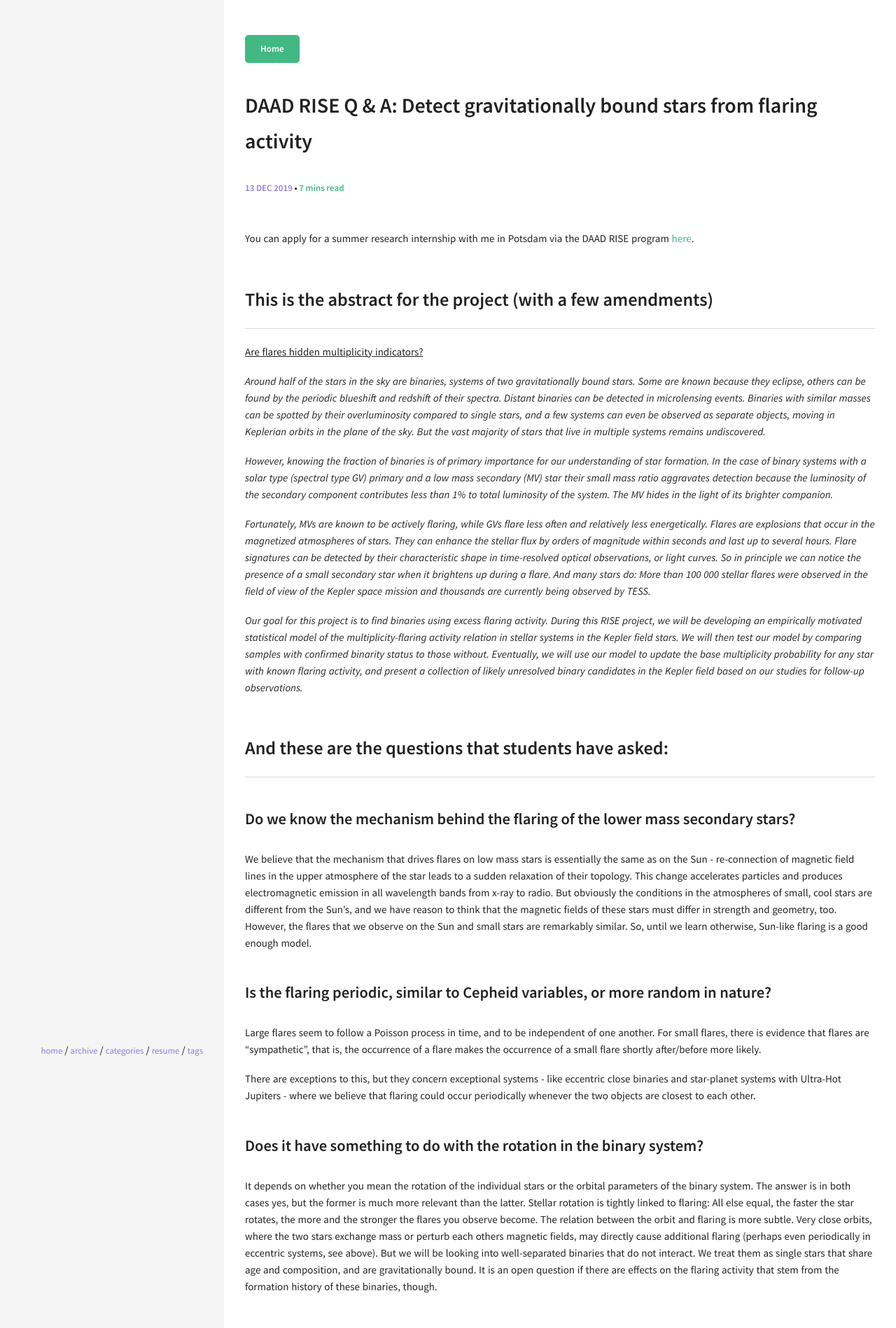
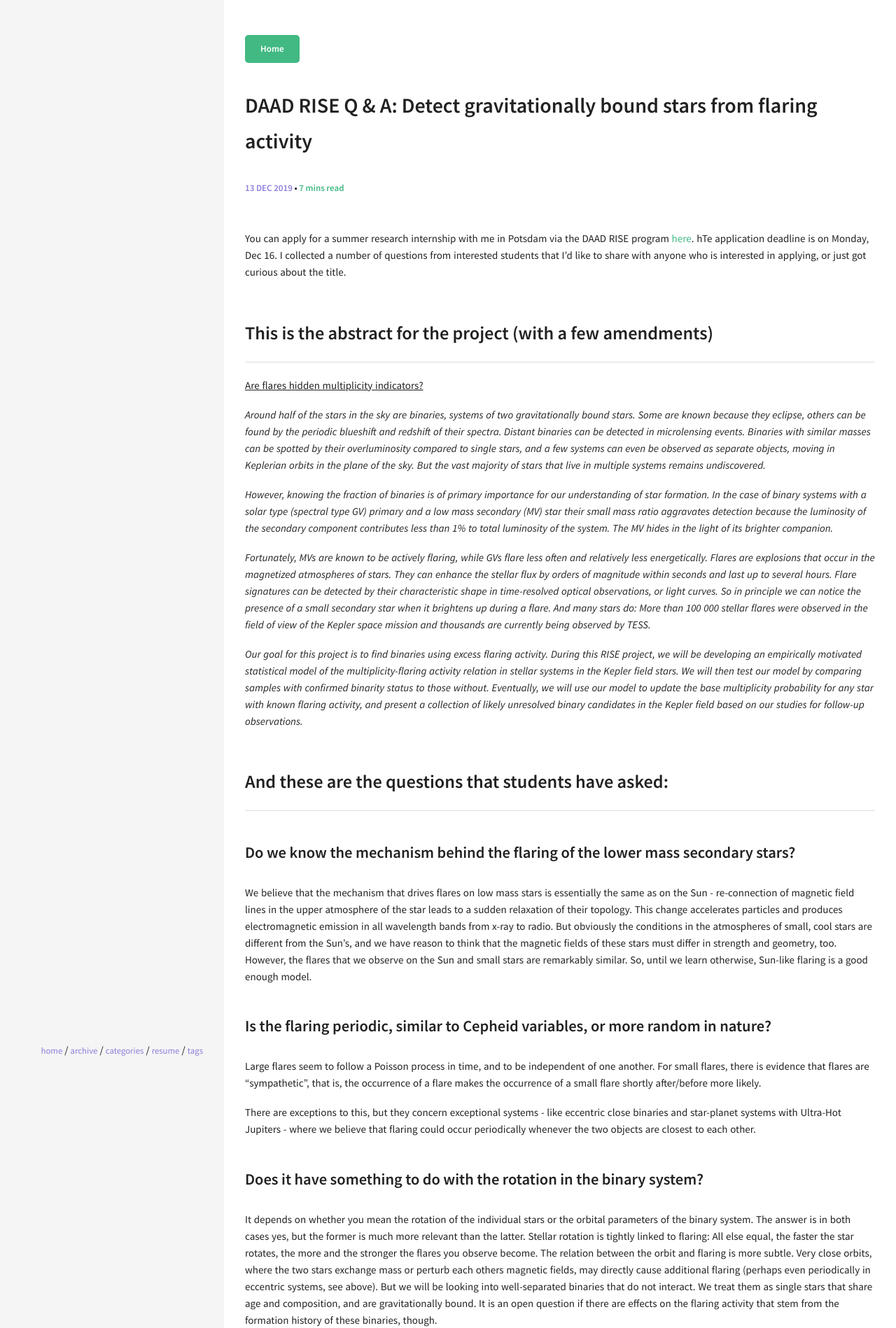
Before and after one commit to ekaterinailin/ekaterinailin.github.io, a Jekyll site: the page built from _posts/2019-12-13-DAAD-RISE.md, in a window 1280 px wide. Shown: the top 1898 px of the page at 70% size. Built offline with Jekyll 4.4.1, drawn with Linux system fonts in a browser that asks for light colours.

Commit message:
Update 2019-12-13-DAAD-RISE.md

```diff
--- a/_posts/2019-12-13-DAAD-RISE.md
+++ b/_posts/2019-12-13-DAAD-RISE.md
@@ -6,7 +6,7 @@
 author: ekaterina
 comments: true
 ---
-You can apply for a summer research internship with me in Potsdam via the DAAD RISE program [here](https://www.daad.de/rise/en/rise-germany/).
+You can apply for a summer research internship with me in Potsdam via the DAAD RISE program [here](https://www.daad.de/rise/en/rise-germany/). hTe application deadline is on Monday, Dec 16. I collected a number of questions from interested students that I'd like to share with anyone who is interested in applying, or just got curious about the title.
 
 ## This is the abstract for the project (with a few amendments)
 
```
